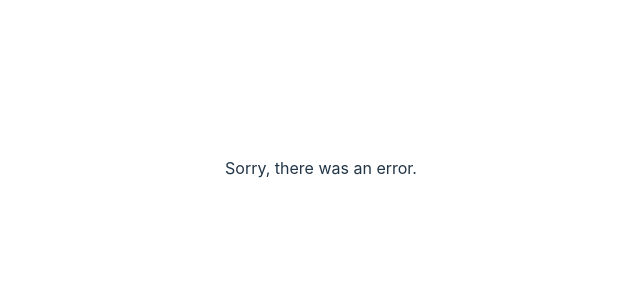
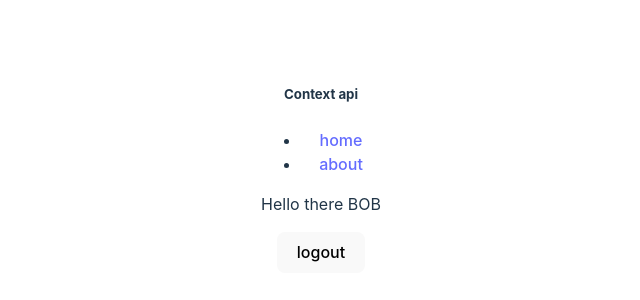
Before and after one commit to Avinash9694/React-projects, a React app in the folder practice/: page / in a window 1280 px wide. Shown: the part 232-532 px from the top of the page, without its empty margins (319-959 px from the left). Built offline with nearby package versions, Linux system fonts and the light colour scheme; no server answers; the HTML template or start-up script is replaced by a standard one.

Commit message:
added first custom hook project

```diff
--- a/practice/src/App.jsx
+++ b/practice/src/App.jsx
@@ -11,7 +11,7 @@ import Tour from "./components/useEffect/Tour";
 import ColourGenerator from "./components/useEffect/ColourGenerator";
 import Toggle from "./components/customHook/Toggle";
 import FetchCustomData from "./components/customHook/FetchCustomData";
-
+import Navbar from "./components/contextApi/Navbar";
 function App() {
   return (
     <>
@@ -21,12 +21,13 @@ function App() {
       {/* <FetchData/> */}
       {/* <FetchUser/> */}
       {/* <ObjectExample/> */}
-{/*       <ColourGenerator/> */}
-{/*       <Tour/> */}
-{/*       <ShortCircuit/> */}
-{/*       <UserLogin/> */}
-{/*       <Timer/> */}
-      <FetchCustomData />
+      {/* <ColourGenerator/>
+      <Tour/>
+      <ShortCircuit/>
+      <UserLogin/>
+      <Timer/> */}
+      {/* <FetchCustomData /> */}
+      <Navbar/>
     </>
   );
 }
--- /dev/null
+++ b/practice/src/components/contextApi/NavLinks.jsx
@@ -0,0 +1,20 @@
+import React from 'react'
+import UserContainer from './UserContainer'
+
+const NavLinks = () => {
+  return (
+    <div className='nav-container'>
+        <ul className="nav-link">
+            <li>
+                <a href="">home</a>
+            </li>
+            <li>
+                <a href="">about</a>
+            </li>
+        </ul>
+        <UserContainer />
+    </div>
+  )
+}
+
+export default NavLinks
--- /dev/null
+++ b/practice/src/components/contextApi/Navbar.jsx
@@ -0,0 +1,22 @@
+import  { useState,createContext,useContext } from 'react'
+import NavLinks from './NavLinks'
+
+export const NavbarContext = createContext()
+
+export const useAppContext =()=> useContext(NavbarContext)
+const Navbar = () => {
+    const [user,setUser] = useState({name:"bob"})
+    const logout=()=>{
+        setUser(null)
+    }
+  return (
+    <NavbarContext.Provider value={{user,logout}}>
+        <nav className='navbar'>
+        <h5>Context api</h5>
+        < NavLinks  />
+        </nav>
+    </NavbarContext.Provider>
+  )
+}
+
+export default Navbar
--- /dev/null
+++ b/practice/src/components/contextApi/UserContainer.jsx
@@ -0,0 +1,17 @@
+import { useAppContext } from './Navbar'
+
+
+const UserContainer = () => {
+    const {user,logout}=useAppContext()
+
+  return (
+    <div className='user-container'>
+        {user?<><p>Hello there {user?.name?.toUpperCase()}</p>
+        <button className='btn' onClick={logout}>logout</button></>:
+        <><p>please login</p></>}
+
+    </div>
+  )
+}
+
+export default UserContainer
```
Also changed, not shown: practice/src/components/customHook/useFetch.js (added, +31 -0 lines).
